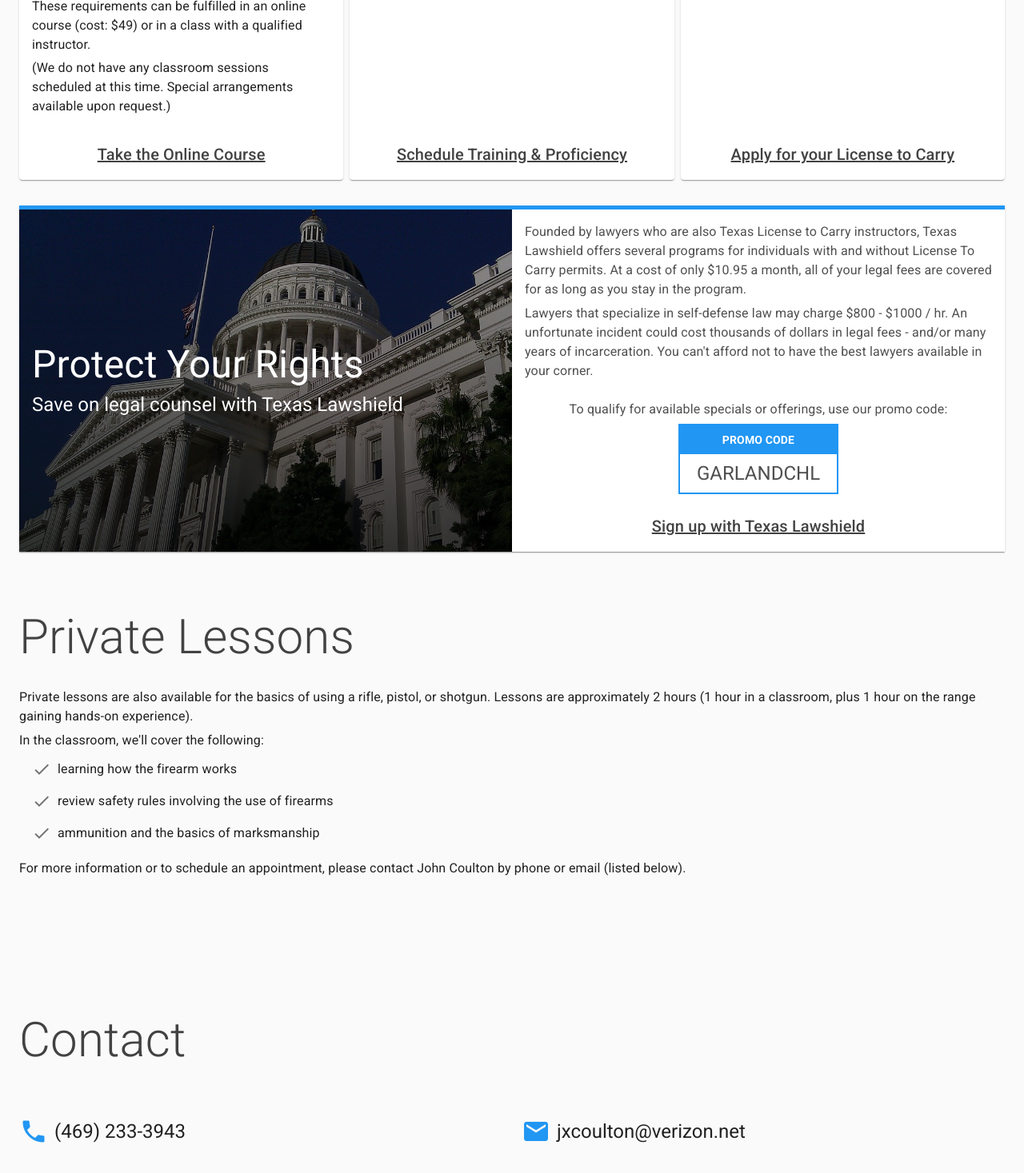
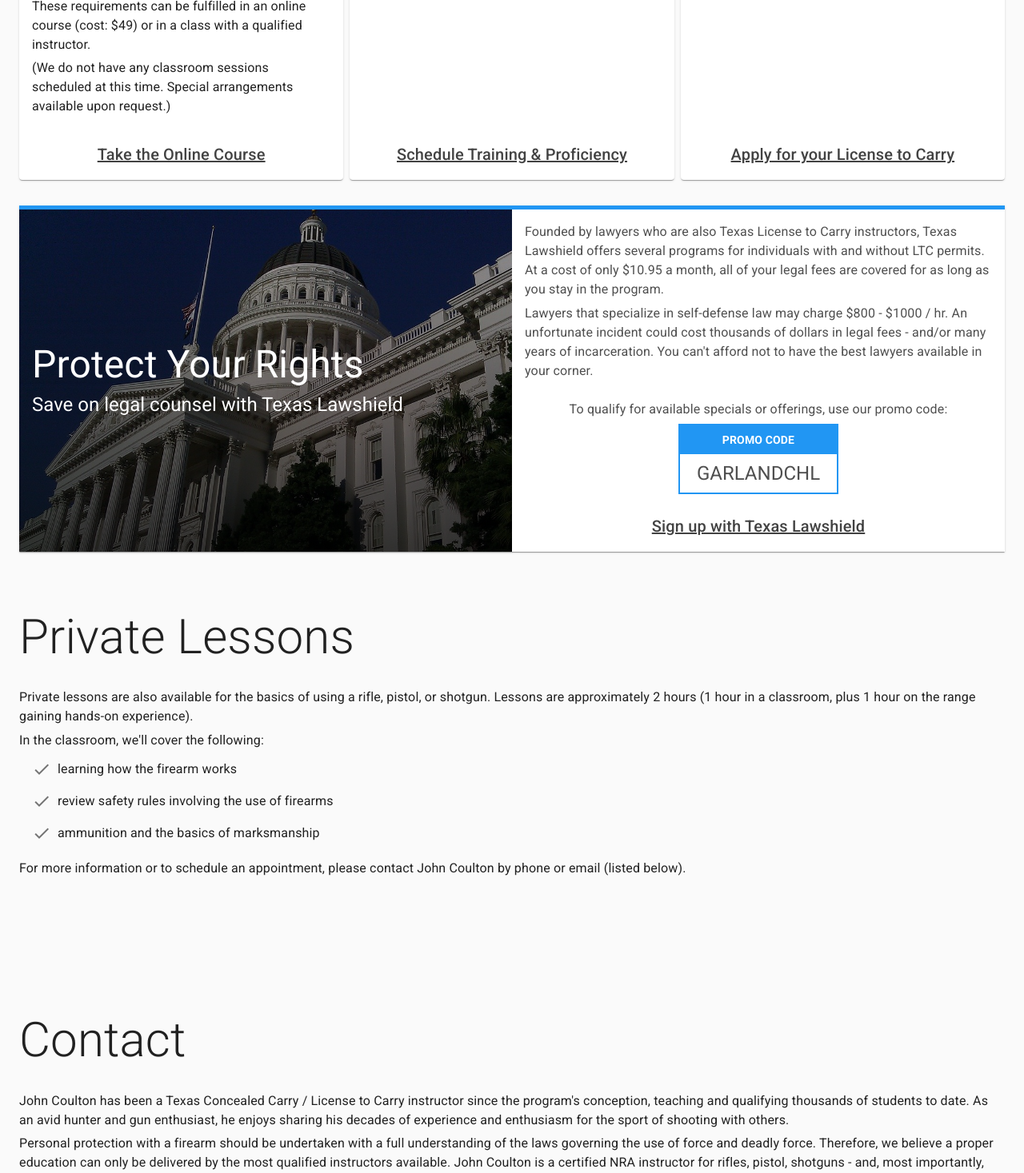
Before and after one commit to deannamalson/garland-ltc, a Next.js app: page / in a window 1280 px wide. Shown: the part 1330-2797 px from the top of the page at 80% size. Built offline with nearby package versions, Linux system fonts and the light colour scheme.

Commit message:
Added bio text to contact section, minor bug fixes

```diff
--- a/components/Contact.js
+++ b/components/Contact.js
@@ -15,9 +15,30 @@ const Contact = () => {
   ];
   return (
     <Box mt={8} mb={40}>
-      <Typography variant="h2" color="primary" gutterBottom={true}>
+      <Typography variant="h2" gutterBottom={true}>
         Contact
       </Typography>
+      <Typography gutterBottom={true}>
+        John Coulton has been a Texas Concealed Carry / License to Carry
+        instructor since the program's conception, teaching and qualifying
+        thousands of students to date. As an avid hunter and gun enthusiast, he
+        enjoys sharing his decades of experience and enthusiasm for the sport of
+        shooting with others.
+      </Typography>
+      <Typography gutterBottom={true}>
+        Personal protection with a firearm should be undertaken with a full
+        understanding of the laws governing the use of force and deadly force.
+        Therefore, we believe a proper education can only be delivered by the
+        most qualified instructors available. John Coulton is a certified NRA
+        instructor for rifles, pistol, shotguns - and, most importantly,
+        personal protection and home firearms safety.
+      </Typography>
+      <Box mt={3}>
+        <Typography gutterBottom={true}>
+          For appointments or questions, please contact John Coulton via phone
+          or email:
+        </Typography>
+      </Box>
       <Grid container spacing={3}>
         {contactData.map(data => (
           <Grid container item md={6} key={data.text}>
--- a/components/LicenseToCarry.js
+++ b/components/LicenseToCarry.js
@@ -6,7 +6,7 @@ import { Box, Typography } from "@material-ui/core";
 const LicenseToCarry = () => (
   <Box mt={8}>
     {/* Header */}
-    <Typography variant="h2" color="primary" gutterBottom={true}>
+    <Typography variant="h2" gutterBottom={true}>
       License to Carry
     </Typography>
 
--- a/components/PrivateLessons.js
+++ b/components/PrivateLessons.js
@@ -10,7 +10,7 @@ const LicenseToCarry = () => {
   ];
   return (
     <Box mt={8} mb={20}>
-      <Typography variant="h2" color="primary" gutterBottom={true}>
+      <Typography variant="h2" gutterBottom={true}>
         Private Lessons
       </Typography>
       <Typography gutterBottom={true}>
--- a/components/cards/InfoCard.js
+++ b/components/cards/InfoCard.js
@@ -20,6 +20,9 @@ const useStyles = makeStyles(theme => ({
   cardFooter: {
     padding: theme.spacing(2),
     justifyContent: "center"
+  },
+  action: {
+    cursor: "pointer"
   }
 }));
 
@@ -46,7 +49,11 @@ const InfoCard = ({ title, text, action }) => {
         <CardActions className={classes.cardFooter}>
           <Typography variant="h6">
             {action.anchor ? (
-              <Link onClick={handleAnchorLinkClick} underline="always">
+              <Link
+                className={classes.action}
+                onClick={handleAnchorLinkClick}
+                underline="always"
+              >
                 {action.linkText}
               </Link>
             ) : (
--- a/components/cards/LawShieldCard.js
+++ b/components/cards/LawShieldCard.js
@@ -65,9 +65,9 @@ const LawShieldCard = () => {
             <Typography gutterBottom={true}>
               Founded by lawyers who are also Texas License to Carry
               instructors, Texas Lawshield offers several programs for
-              individuals with and without License To Carry permits. At a cost
-              of only $10.95 a month, all of your legal fees are covered for as
-              long as you stay in the program.
+              individuals with and without LTC permits. At a cost of only $10.95
+              a month, all of your legal fees are covered for as long as you
+              stay in the program.
             </Typography>
             <Typography gutterBottom={true}>
               Lawyers that specialize in self-defense law may charge $800 -
--- a/components/vendors/LazyBackground.js
+++ b/components/vendors/LazyBackground.js
@@ -24,7 +24,12 @@ const LazyBackground = props => {
     imageLoader.onload = () => {
       setSrc(imageLoader.src);
     };
-  }, [src]);
+    return () => {
+      if (imageLoader) {
+        imageLoader.onload = null;
+      }
+    };
+  }, []);
   return (
     <div style={Object.assign({}, loadingStyles, src ? loadedStyles : {})}>
       {props.children}
--- a/pages/_app.js
+++ b/pages/_app.js
@@ -20,7 +20,7 @@ export default class MyApp extends App {
     return (
       <React.Fragment>
         <Head>
-          <title>My page</title>
+          <title>Garland CHL</title>
         </Head>
         <ThemeProvider theme={theme}>
           {/* CssBaseline kickstart an elegant, consistent, and simple baseline to build upon. */}
--- a/pages/index.js
+++ b/pages/index.js
@@ -20,8 +20,8 @@ const Home = () => {
   return (
     <Box>
       <Head>
-        <title>Home</title>
-        <link rel="icon" href="/favicon.ico" />
+        <title>Garland CHL</title>
+        {/* <link rel="icon" href="/favicon.ico" /> */}
       </Head>
 
       <NavContext.Provider value={{ state, dispatch }}>
```
